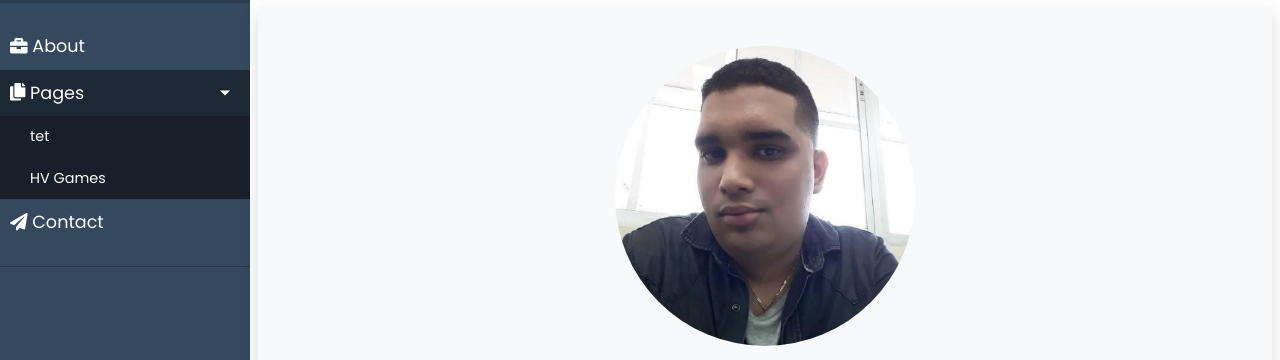
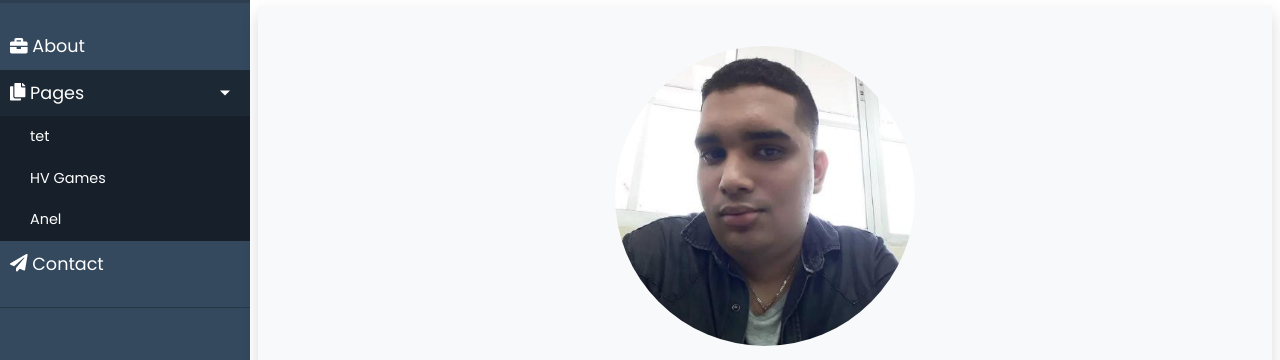
Before and after one commit to HectorIV/HectorIV.github.io, a plain HTML site: page index.html in a window 1280 px wide. Both pictures are taken after a click on the link "Pages". Shown: the part 112-472 px from the top of the page. Drawn offline with nearby package versions, Linux system fonts and the light colour scheme.

Commit message:
New page

```diff
--- a/index.html
+++ b/index.html
@@ -43,6 +43,9 @@
                         </li>
                         <li>
                             <a href="https://hectoriv.github.io/HV-Games/index.html" target="_blank" rel="noopener">HV Games</a>
+                        </li>
+                        <li>
+                            <a href="https://hectoriv.github.io/Anel/" target="_blank" rel="noopener">Anel</a>
                         </li>
                     </ul>
                 </li>
```
